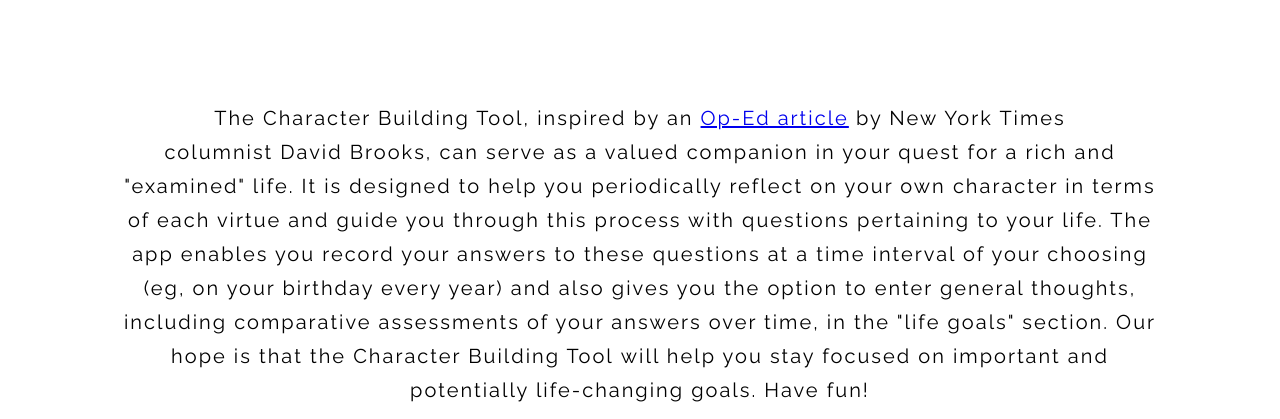
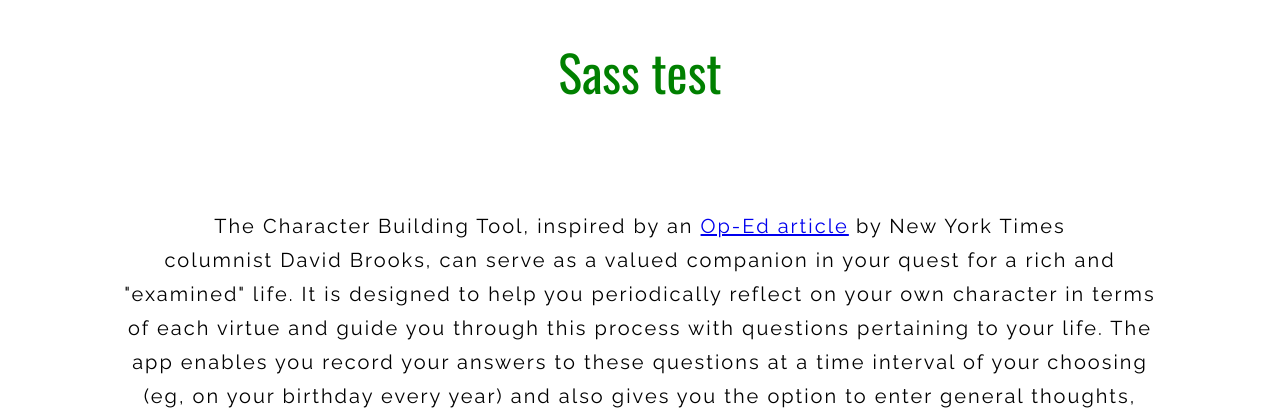
Before and after one commit to prwelber/cbt_app, a Node server app: page /index in a window 1280 px wide. Shown: the top 419 px of the page. Run offline with Node 20, Linux system fonts and the light colour scheme; some libraries are stand-ins or nearby versions.

Commit message:
sass working

```diff
--- a/app.js
+++ b/app.js
@@ -7,6 +7,8 @@
 var _ = require('underscore');
 var db = new sqlite3.Database('tool.db');
 var session = require('client-sessions');
+var sassMiddleware = require('node-sass-middleware');
+var path = require('path');
 
 //redis
 var redis = require('redis');
@@ -24,7 +26,19 @@
 app.use(cookieParser());
 app.use(urlencodedBodyParser);
 app.use(methodOverride('_method'));
-app.use(express.static('public'));
+//app.use(express.static('public'));
+
+// adding the sass middleware
+app.use(
+   sassMiddleware({
+       src: __dirname + '/sass',
+       dest: __dirname + '/public',
+       debug: true,
+   })
+);
+
+// The static middleware must come after the sass middleware
+app.use(express.static( path.join( __dirname, 'public' ) ) );
 
 app.use(session({
   path: '/',
--- /dev/null
+++ b/public/app.css
@@ -0,0 +1,9 @@
+h1 {
+  color: green; }
+
+#signup-button, #login-button {
+  height: 3em;
+  width: 6em;
+  background-color: mediumaquamarine;
+  font-family: "Lato", sans-serif;
+  font-size: 18px; }
--- a/public/styles/index.css
+++ b/public/styles/index.css
@@ -34,13 +34,13 @@
   bottom: 60px;
 }
 
-#signup-button, #login-button {
+/*#signup-button, #login-button {
   height: 50px;
   width: 100px;
   background-color: mediumaquamarine;
   font-family : 'Lato', sans-serif;
   font-size: 18px;
-}
+}*/
 
 
 /*LOGIN MODAL STYLING*/
--- /dev/null
+++ b/sass/app.scss
@@ -0,0 +1 @@
+@import "partials/base";
--- /dev/null
+++ b/sass/partials/_base.scss
@@ -0,0 +1,19 @@
+$fontColor: green;
+// FONTS
+$raleway: 'Raleway', sans-serif;
+$oswald: 'Oswald', sans-serif;
+$lato: 'Lato', sans-serif;
+
+$primaryColor: mediumaquamarine;
+
+h1 {
+	color: $fontColor;
+}
+
+#signup-button, #login-button {
+	height: 3em;
+	width: 6em;
+	background-color: $primaryColor;
+	font-family: $lato;
+	font-size: 18px;
+}
--- a/views/index.ejs
+++ b/views/index.ejs
@@ -6,10 +6,12 @@
   <script src="https://cdnjs.cloudflare.com/ajax/libs/jquery/3.0.0-alpha1/jquery.js"></script>
   <link rel="stylesheet" type="text/css" href="/styles/index.css"></link>
   <link href='https://fonts.googleapis.com/css?family=Oswald|Raleway' rel='stylesheet' type='text/css'>
+  <link rel="stylesheet" href="app.css">
 
 </head>
 
 <body>
+    <h1>Sass test</h1>
   <div class="background">
     <section id="index-overview">
     	<article>The Character Building Tool, inspired by an
--- a/views/landing.ejs
+++ b/views/landing.ejs
@@ -4,6 +4,7 @@
   <meta charset="UTF-8">
   <title>CBT</title>
   <link href='https://fonts.googleapis.com/css?family=Oswald|Raleway' rel='stylesheet' type='text/css'>
+  <link rel="stylesheet" href="app.css">
   <style>
     html {
       background: url(http://images.summitpost.org/original/815923.JPG) no-repeat center center fixed;
```
